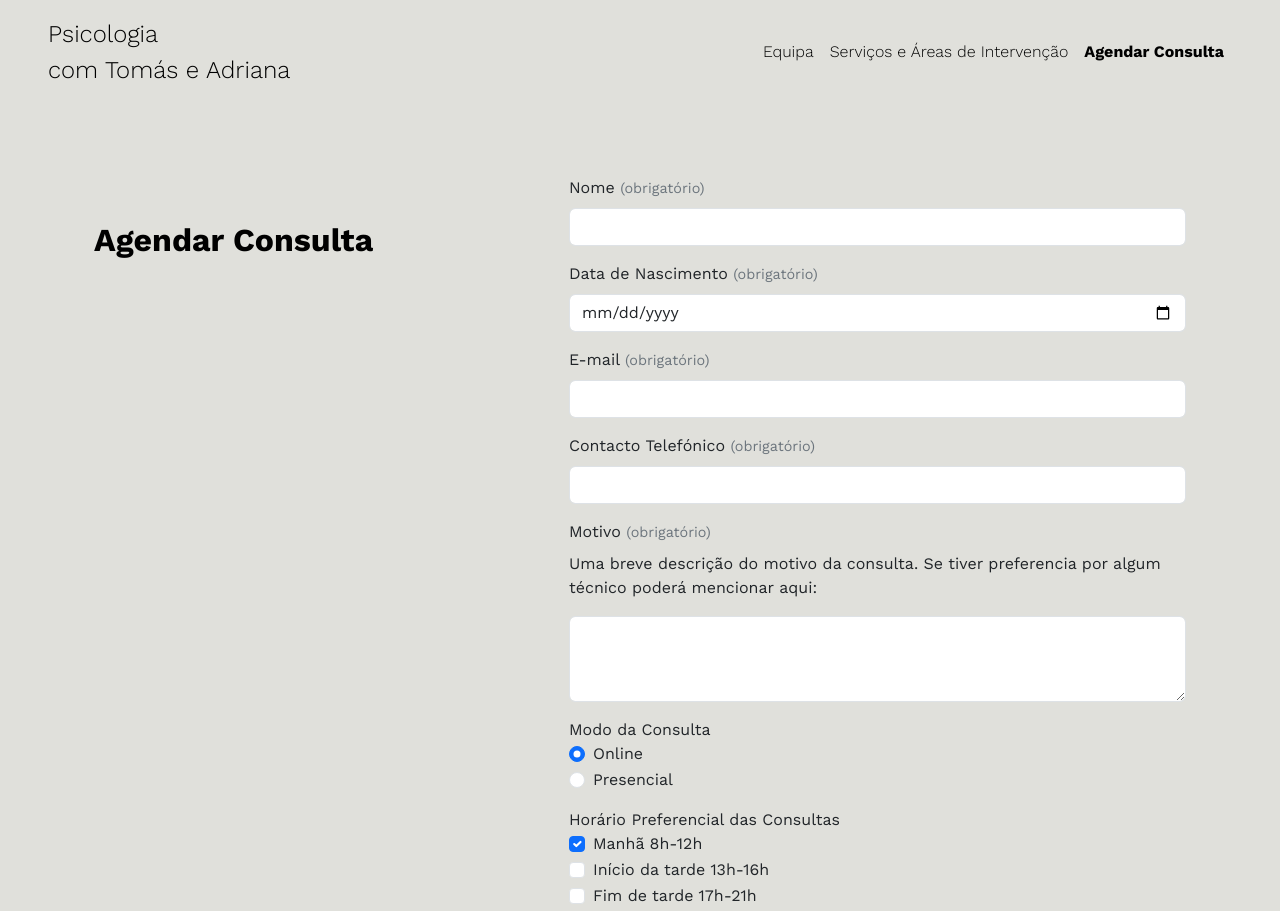
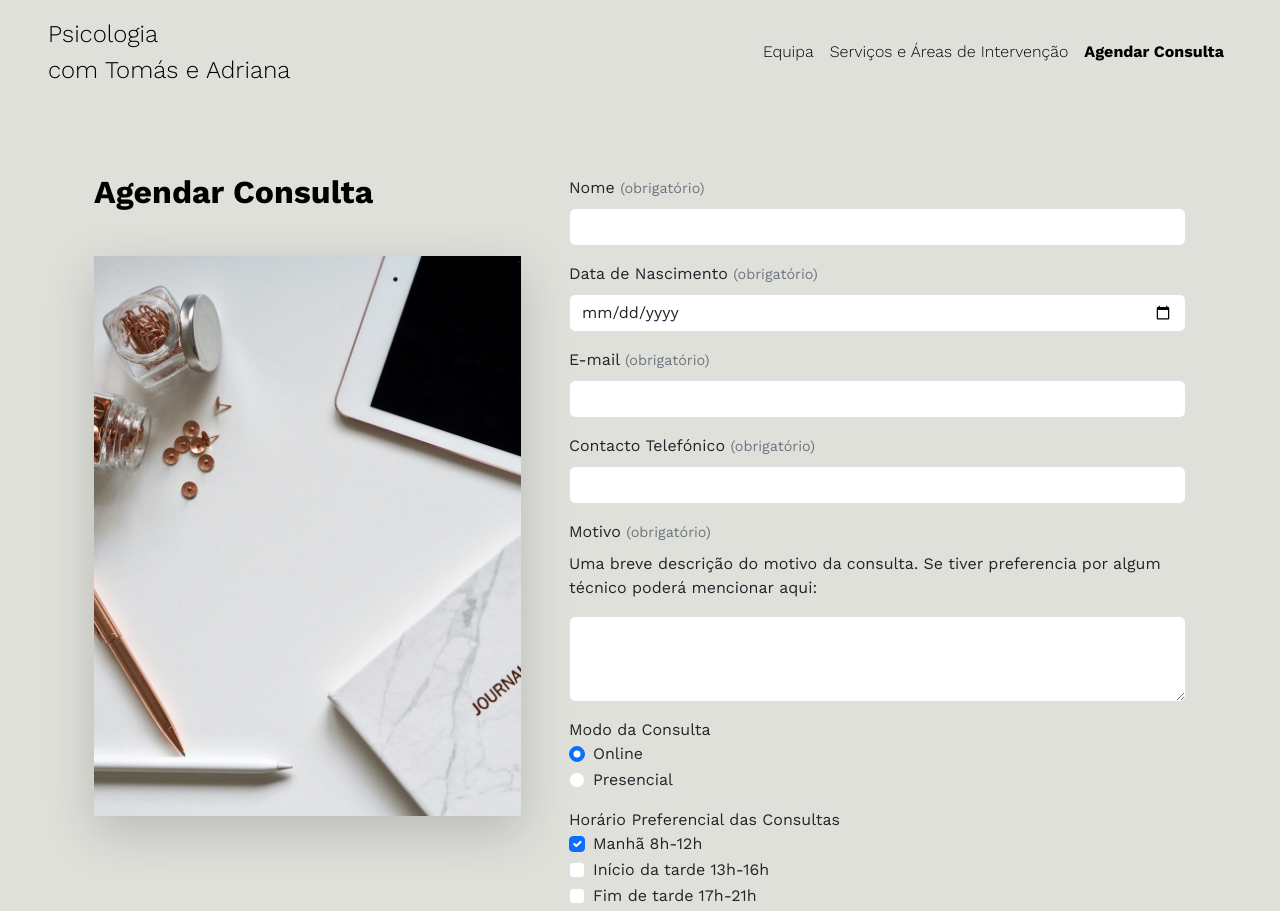
Before and after one commit to jorgepalma95/business-psychology-tomas-adriana, a plain HTML site: page agendar.html in a window 1280 px wide. Shown: the top 911 px of the page. Drawn offline with nearby package versions, Linux system fonts and the light colour scheme.

Commit message:
added image to agendar page only on large screens

```diff
--- a/agendar.html
+++ b/agendar.html
@@ -40,7 +40,8 @@
         <div class="container col-xxl-12 px-4">
             <div class="row flex-lg-row align-items-start g-5 py-5">
                 <div class="col-sm-8 col-lg-5">
-                    <h2 class="fw-bold text-body-emphasis lh-1 mt-5">Agendar Consulta</h2>
+                    <h2 class="fw-bold text-body-emphasis lh-1">Agendar Consulta</h2>
+                    <img src="images/agendar-img.jpg" class="cropped-hero d-block mx-auto img-fluid shadow-lg mt-5 d-none d-lg-block" alt="Agendar" loading="lazy">
                 </div>
                 <div class="col-lg-7">
 
--- a/styles.css
+++ b/styles.css
@@ -117,11 +117,13 @@ a:hover, .nav-link, .nav-link:hover {
 .btn-main-empty:hover {
   background-color: #253551;
   color: white;
+  cursor: pointer;
 }
 
 .btn-main:hover {
   background-color: #141d2b;
   color: white;
+  cursor: pointer;
 }
 
 .btn-icon:hover, .btn-close-content:hover {
```
Also changed, not shown: images/agendar-img.jpg (added), 2 other files.
